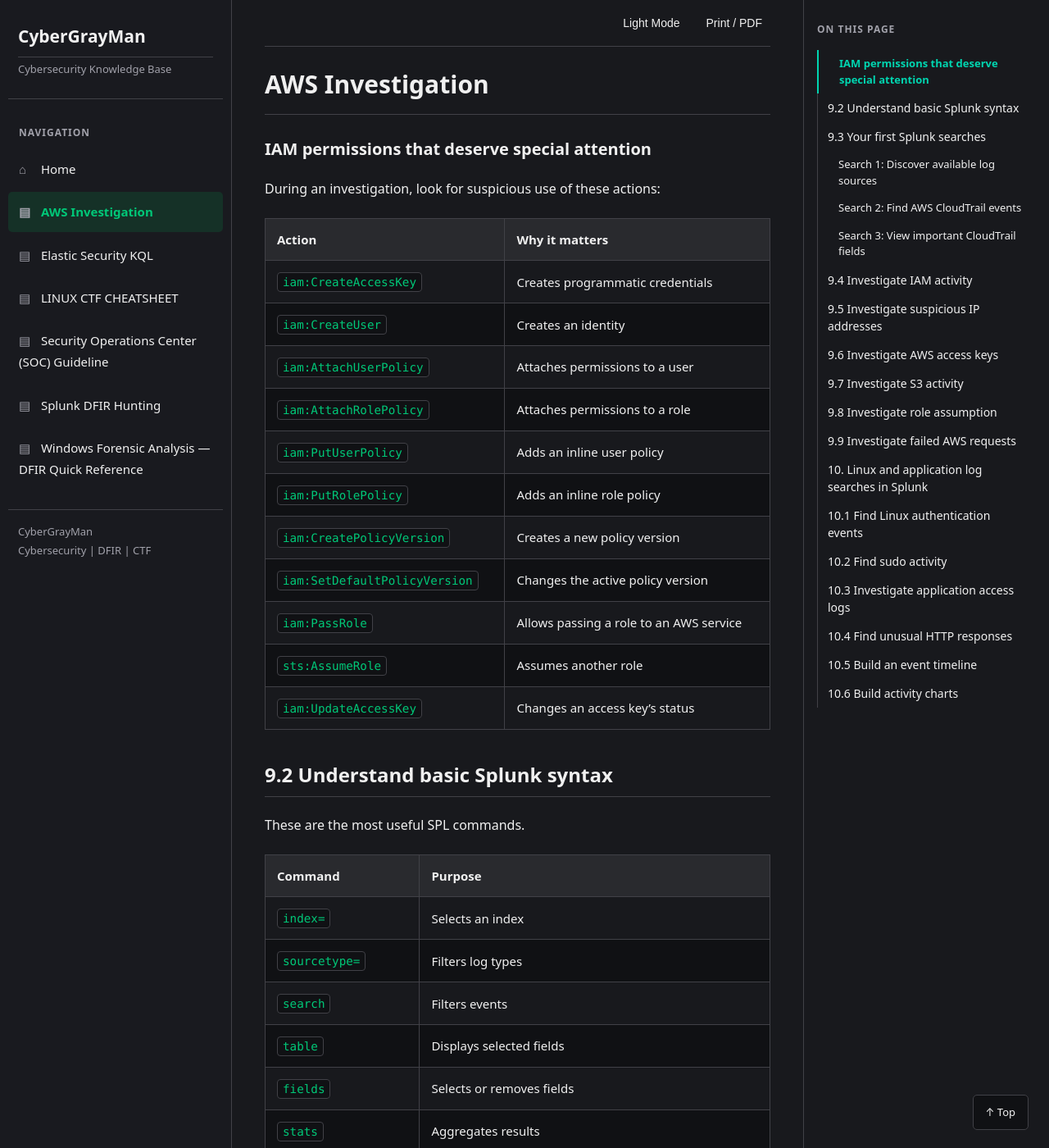
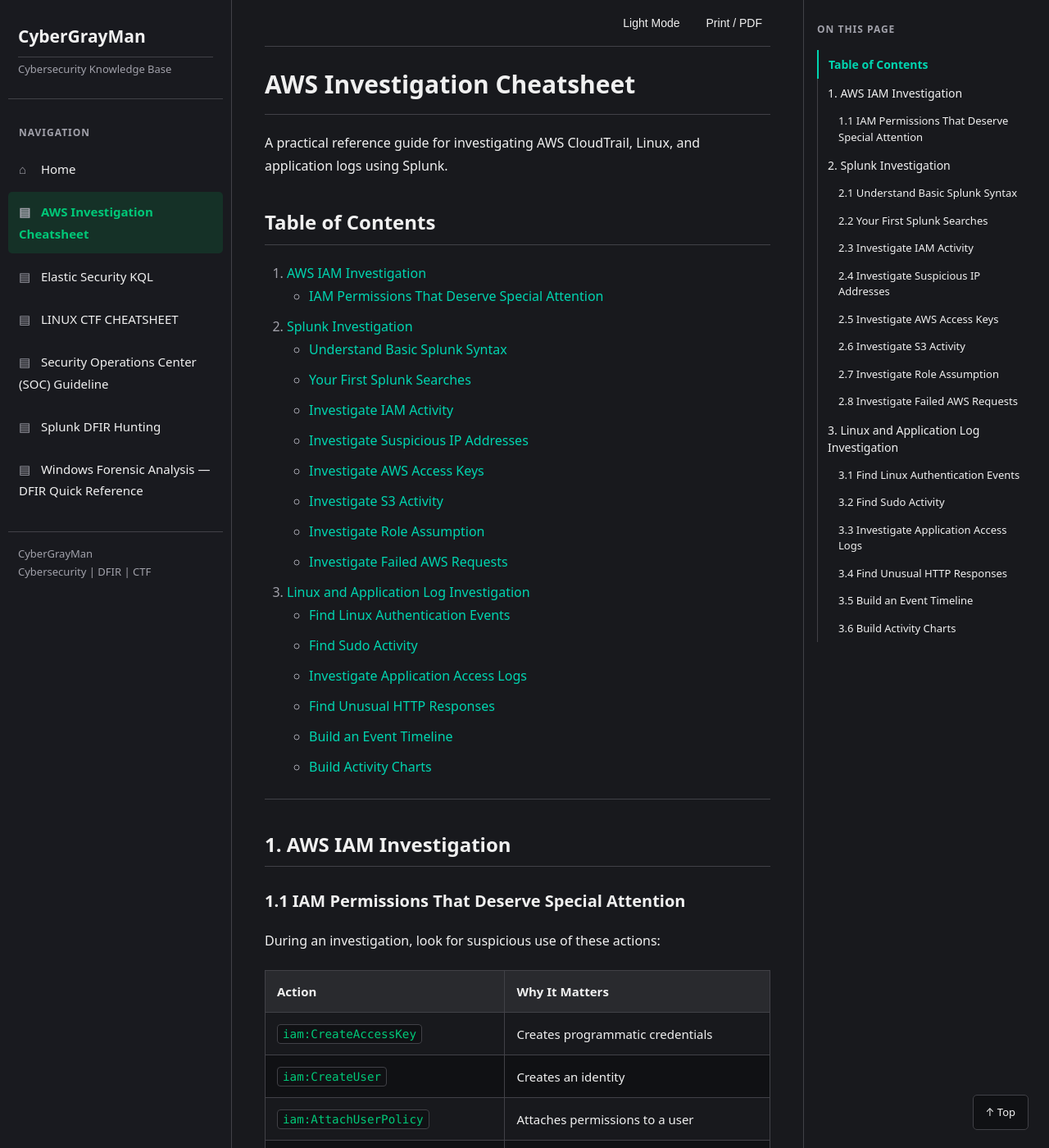
Before and after one commit to cybergrayman/md, a Jekyll site: the page built from aws-investigation.md, in a window 1280 px wide and 1400 px high. Shown: the whole window at 82% size. Built offline with Jekyll 4.4.1, drawn with Linux system fonts in a browser that asks for light colours; our own code applies the rules of GitHub Pages for plain Markdown files; some of the changed text lies outside the part shown.

Commit message:
Update aws-investigation.md

````diff
--- a/aws-investigation.md
+++ b/aws-investigation.md
@@ -1,9 +1,37 @@
-# AWS Investigation
+# AWS Investigation Cheatsheet
 
-### IAM permissions that deserve special attention
+A practical reference guide for investigating AWS CloudTrail, Linux, and application logs using Splunk.
+
+## Table of Contents
+
+1. [AWS IAM Investigation](#1-aws-iam-investigation)
+    - [IAM Permissions That Deserve Special Attention](#11-iam-permissions-that-deserve-special-attention)
+2. [Splunk Investigation](#2-splunk-investigation)
+    - [Understand Basic Splunk Syntax](#21-understand-basic-splunk-syntax)
+    - [Your First Splunk Searches](#22-your-first-splunk-searches)
+    - [Investigate IAM Activity](#23-investigate-iam-activity)
+    - [Investigate Suspicious IP Addresses](#24-investigate-suspicious-ip-addresses)
+    - [Investigate AWS Access Keys](#25-investigate-aws-access-keys)
+    - [Investigate S3 Activity](#26-investigate-s3-activity)
+    - [Investigate Role Assumption](#27-investigate-role-assumption)
+    - [Investigate Failed AWS Requests](#28-investigate-failed-aws-requests)
+3. [Linux and Application Log Investigation](#3-linux-and-application-log-investigation)
+    - [Find Linux Authentication Events](#31-find-linux-authentication-events)
+    - [Find Sudo Activity](#32-find-sudo-activity)
+    - [Investigate Application Access Logs](#33-investigate-application-access-logs)
+    - [Find Unusual HTTP Responses](#34-find-unusual-http-responses)
+    - [Build an Event Timeline](#35-build-an-event-timeline)
+    - [Build Activity Charts](#36-build-activity-charts)
+
+---
+
+## 1. AWS IAM Investigation
+
+### 1.1 IAM Permissions That Deserve Special Attention
+
 During an investigation, look for suspicious use of these actions:
 
-| Action | Why it matters |
+| Action | Why It Matters |
 | :--- | :--- |
 | `iam:CreateAccessKey` | Creates programmatic credentials |
 | `iam:CreateUser` | Creates an identity |
@@ -17,9 +45,13 @@ During an investigation, look for suspicious use of these actions:
 | `sts:AssumeRole` | Assumes another role |
 | `iam:UpdateAccessKey` | Changes an access key's status |
 
+---
 
-## 9.2 Understand basic Splunk syntax
-These are the most useful SPL commands.
+## 2. Splunk Investigation
+
+### 2.1 Understand Basic Splunk Syntax
+
+These are the most useful SPL commands:
 
 | Command | Purpose |
 | :--- | :--- |
@@ -39,36 +71,42 @@ These are the most useful SPL commands.
 | `eval` | Creates calculated fields |
 | `where` | Filters based on expressions |
 
-*Reference: [Splunk Search Command Reference](https://splunk.com)*
+*Reference: [Splunk Search Command Reference](https://docs.splunk.com/Documentation/Splunk/latest/SearchReference)*
 
-## 9.3 Your first Splunk searches
-The exact index and sourcetype names depend on how the range environment was configured. Start broadly and inspect the available data.
+### 2.2 Your First Splunk Searches
 
-### Search 1: Discover available log sources
-```spl
+The exact index and sourcetype names depend on how the environment was configured. Start broadly and inspect the available data.
+
+#### Search 1: Discover Available Log Sources
+
+```text
 index=*
 | stats count by index sourcetype
 | sort - count
 ```
+
 This tells you:
-* Which indexes exist.
-* Which log types exist.
-* Where your data is stored.
+- Which indexes exist.
+- Which log types exist.
+- Where your data is stored.
 
-### Search 2: Find AWS CloudTrail events
-```spl
-index=*
-("eventName" OR "eventSource")
+#### Search 2: Find AWS CloudTrail Events
+
+```text
+index=* ("eventName" OR "eventSource")
 | head 100
 ```
-Inspect the events and identify the correct index and sourcetype. After discovering the correct sourcetype, use it in the following searches. For example, if it is `aws:cloudtrail`:
-```spl
+
+Inspect the events and identify the correct index and sourcetype. After discovering the correct sourcetype, use it in the following searches (for example, `aws:cloudtrail`):
+
+```text
 index=* sourcetype=aws:cloudtrail
 | head 50
 ```
 
-### Search 3: View important CloudTrail fields
-```spl
+#### Search 3: View Important CloudTrail Fields
+
+```text
 index=* sourcetype=aws:cloudtrail
 | spath
 | table _time eventName eventSource
@@ -78,11 +116,14 @@ index=* sourcetype=aws:cloudtrail
         errorCode
 | sort _time
 ```
+
 If fields are not extracted, inspect the raw `_raw` event and adapt the JSON paths.
 
-## 9.4 Investigate IAM activity
+### 2.3 Investigate IAM Activity
+
 Start with:
-```spl
+
+```text
 index=* sourcetype=aws:cloudtrail
 | search eventSource="iam.amazonaws.com"
 | spath
@@ -94,16 +135,18 @@ index=* sourcetype=aws:cloudtrail
         errorCode
 | sort _time
 ```
+
 Look for:
-* New users.
-* New access keys.
-* Policy changes.
-* New roles.
-* Permission escalation.
-* Unexpected changes to existing identities.
+- New users.
+- New access keys.
+- Policy changes.
+- New roles.
+- Permission escalation.
+- Unexpected changes to existing identities.
 
 A more focused search:
-```spl
+
+```text
 index=* sourcetype=aws:cloudtrail
 | search eventName IN (
     "CreateUser",
@@ -123,10 +166,12 @@ index=* sourcetype=aws:cloudtrail
         errorCode
 | sort _time
 ```
+
 > **Note:** Remember that failed API calls are also useful. A failed permission attempt may reveal what the attacker was trying to access.
 
-## 9.5 Investigate suspicious IP addresses
-```spl
+### 2.4 Investigate Suspicious IP Addresses
+
+```text
 index=* sourcetype=aws:cloudtrail
 | stats count
         values(eventName) AS actions
@@ -134,16 +179,19 @@ index=* sourcetype=aws:cloudtrail
         by sourceIPAddress
 | sort - count
 ```
+
 This helps you identify:
-* Most active source IP addresses.
-* Which identities they used.
-* What operations were performed.
+- Most active source IP addresses.
+- Which identities they used.
+- What operations were performed.
 
 Do not label an IP as malicious simply because it is unfamiliar. Compare it with known corporate infrastructure and normal application activity.
 
-## 9.6 Investigate AWS access keys
-This is one of the most useful searches for your scenario.
-```spl
+### 2.5 Investigate AWS Access Keys
+
+This is one of the most useful searches for credential investigations:
+
+```text
 index=* sourcetype=aws:cloudtrail
 | spath
 | stats count
@@ -153,8 +201,10 @@ index=* sourcetype=aws:cloudtrail
         by userIdentity.accessKeyId
 | sort - count
 ```
+
 Once you find a suspicious access key, investigate its complete activity:
-```spl
+
+```text
 index=* sourcetype=aws:cloudtrail
 | search "SUSPICIOUS_ACCESS_KEY"
 | spath
@@ -165,10 +215,12 @@ index=* sourcetype=aws:cloudtrail
         errorCode
 | sort _time
 ```
-Replace the placeholder with the actual access key from the investigation. Your objective is to establish what that credential did, and whether its use changed over time.
 
-## 9.7 Investigate S3 activity
-```spl
+Replace the placeholder with the actual access key from the investigation. Your objective is to establish what that credential did and whether its use changed over time.
+
+### 2.6 Investigate S3 Activity
+
+```text
 index=* sourcetype=aws:cloudtrail
 | search eventSource="s3.amazonaws.com"
 | spath
@@ -179,7 +231,9 @@ index=* sourcetype=aws:cloudtrail
         errorCode
 | sort _time
 ```
+
 Look specifically for:
+
 ```text
 ListBuckets
 ListObjectsV2
@@ -191,16 +245,18 @@ PutBucketPolicy
 PutBucketAcl
 PutBucketVersioning
 ```
+
 Questions to ask:
-* Which buckets were accessed?
-* Which identity accessed them?
-* Were files downloaded?
-* Were files overwritten?
-* Were files deleted?
-* Were permissions changed?
+- Which buckets were accessed?
+- Which identity accessed them?
+- Were files downloaded?
+- Were files overwritten?
+- Were files deleted?
+- Were permissions changed?
 
-## 9.8 Investigate role assumption
-```spl
+### 2.7 Investigate Role Assumption
+
+```text
 index=* sourcetype=aws:cloudtrail
 | search eventName="AssumeRole"
 | spath
@@ -213,10 +269,12 @@ index=* sourcetype=aws:cloudtrail
         errorCode
 | sort _time
 ```
+
 Determine whether an unexpected identity assumed a privileged role. Then search all events associated with that role session and its temporary access key.
 
-## 9.9 Investigate failed AWS requests
-```spl
+### 2.8 Investigate Failed AWS Requests
+
+```text
 index=* sourcetype=aws:cloudtrail
 | search errorCode=*
 | stats count
@@ -225,76 +283,92 @@ index=* sourcetype=aws:cloudtrail
         by sourceIPAddress userIdentity.arn
 | sort - count
 ```
+
 **Why is this useful?**
+
 An attacker might attempt several API operations and receive `AccessDenied` responses. This may reveal:
-* Their intended target.
-* Their understanding of AWS services.
-* Their attempts to expand privileges.
-* Which permissions were missing.
+- Their intended target.
+- Their understanding of AWS services.
+- Their attempts to expand privileges.
+- Which permissions were missing.
 
 A failed request is not proof of successful compromise, but it can provide valuable investigative context.
 
 ---
 
-## 10. Linux and application log searches in Splunk
-You should correlate Linux activity with AWS activity. For example:
-* At `09:15`, someone requests a suspicious application URL.
-* At `09:16`, the application logs an error.
-* At `09:18`, an AWS access key starts being used from an unusual IP.
-* At `09:20`, the same identity starts discovering S3 resources.
+## 3. Linux and Application Log Investigation
 
-This correlation can help establish the relationship between the web application and the AWS compromise.
+Correlate Linux activity with AWS activity to establish a complete timeline. For example:
 
-## 10.1 Find Linux authentication events
+- At `09:15`, someone requests a suspicious application URL.
+- At `09:16`, the application logs an error.
+- At `09:18`, an AWS access key starts being used from an unusual IP.
+- At `09:20`, the same identity starts discovering S3 resources.
+
+This correlation helps establish the relationship between the web application and the AWS compromise.
+
+### 3.1 Find Linux Authentication Events
+
 First, identify the Linux sourcetypes:
-```spl
+
+```text
 index=*
 | search "sshd" OR "sudo" OR "authentication"
 | stats count by sourcetype
 ```
+
 Then investigate:
-```spl
+
+```text
 index=* ("Failed password" OR "Accepted password")
 | table _time host source sourcetype _raw
 | sort _time
 ```
+
 Look for:
-* Repeated failed login attempts.
-* Successful logins from unfamiliar IPs.
-* Unexpected accounts.
-* Successful login after repeated failures.
+- Repeated failed login attempts.
+- Successful logins from unfamiliar IPs.
+- Unexpected accounts.
+- Successful login after repeated failures.
 
-## 10.2 Find sudo activity
-```spl
+### 3.2 Find Sudo Activity
+
+```text
 index=* ("sudo" OR "COMMAND=")
 | table _time host user _raw
 | sort _time
 ```
+
 Investigate whether an unexpected user executed commands with elevated privileges.
 
-## 10.3 Investigate application access logs
+### 3.3 Investigate Application Access Logs
+
 If the application uses Nginx, Apache, or another web server:
-```spl
+
+```text
 index=* ("GET " OR "POST ")
 | table _time host source _raw
 | sort _time
 ```
+
 Look for suspicious requests involving:
-* Configuration files.
-* Environment files.
-* Unexpected upload endpoints.
-* Unusual HTTP methods.
-* Repeated application errors.
-* Unexpected access to administrative endpoints.
+- Configuration files.
+- Environment files.
+- Unexpected upload endpoints.
+- Unusual HTTP methods.
+- Repeated application errors.
+- Unexpected access to administrative endpoints.
 
 Do not assume that a request for a sensitive filename means the file was successfully retrieved. Check the HTTP status code and corroborating evidence.
 
-## 10.4 Find unusual HTTP responses
-```spl
+### 3.4 Find Unusual HTTP Responses
+
+```text
 index=* ("HTTP/1.1" OR "HTTP/2")
 | stats count by status
 | sort - count
 ```
+
 The field might not be called `status` in your environment. Inspect the raw events first. Pay particular attention to:
 
 | HTTP Status | Meaning |
@@ -306,23 +380,30 @@ The field might not be called `status` in your environment. Inspect the raw even
 
 These codes need context. For example, a `404` may be a harmless typo or an automated attempt to locate sensitive files.
 
-## 10.5 Build an event timeline
+### 3.5 Build an Event Timeline
+
 Once you identify suspicious activity:
-```spl
+
+```text
 index=*
 | sort 0 _time
 | table _time host sourcetype source _raw
 ```
+
 This is useful for building a chronological incident timeline. You can narrow the search by suspicious host, IP, username, or access key once those indicators are established.
 
-## 10.6 Build activity charts
+### 3.6 Build Activity Charts
+
 For AWS events:
-```spl
+
+```text
 index=* sourcetype=aws:cloudtrail
 | timechart span=15m count by eventSource
 ```
+
 For API operations:
-```spl
+
+```text
 index=* sourcetype=aws:cloudtrail
 | timechart span=15m count by eventName
 ```
````
